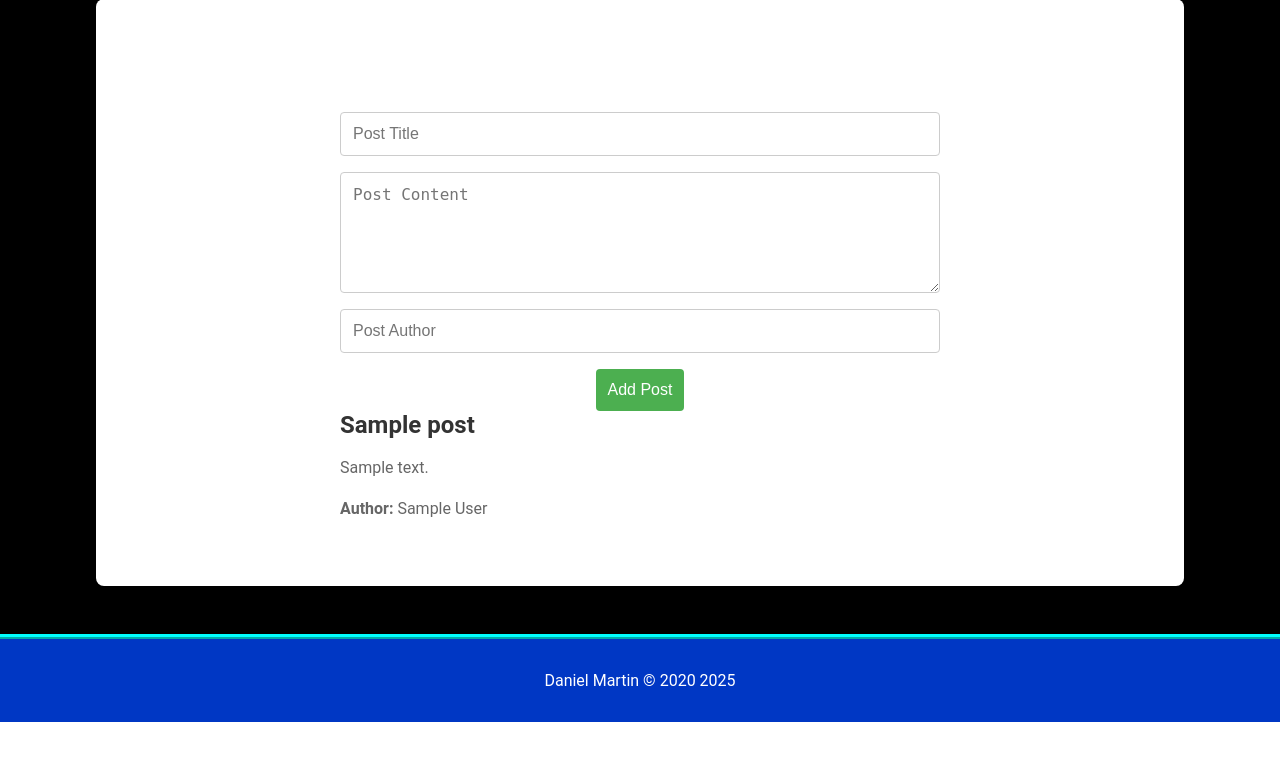
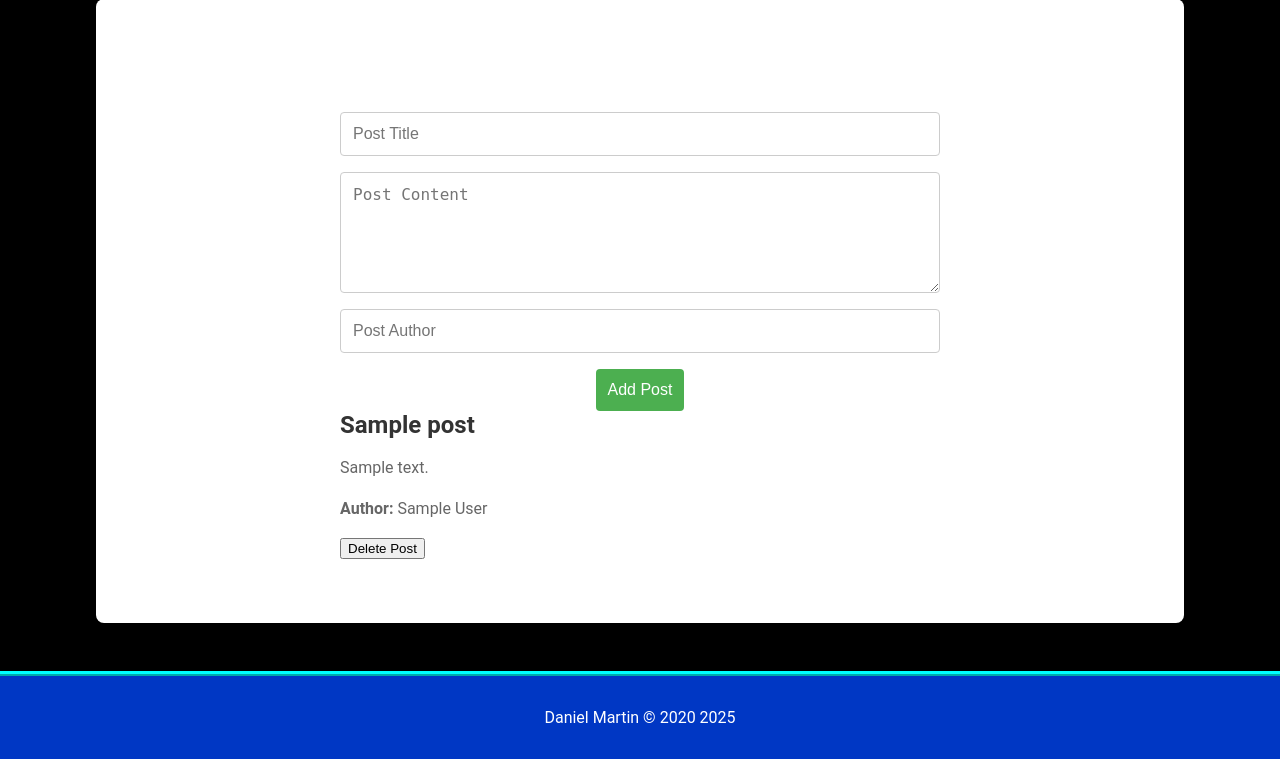
Before and after one commit to danielwmartin1/Blog, a Flask app: template Templates/index.html in a window 1280 px wide. Shown: the part 167-926 px from the top of the page. Before the commit the page ends 889 px from the top, so only its background shows below. Run offline with Flask 3, Linux system fonts and the light colour scheme; the template is opened without the code that fills it: most values are stand-ins (such as "Sample title", 1, 10 or a date in 2020).

Commit message:
Implement post deletion functionality and enhance UI; add delete button and corresponding JavaScript logic

```diff
--- a/Templates/base.html
+++ b/Templates/base.html
@@ -18,9 +18,39 @@
     </footer>
 <script>
     document.addEventListener('DOMContentLoaded', function() {
-    var year = new Date().getFullYear();
-    document.querySelector('footer p').innerHTML += ' ' + year;
+        var year = new Date().getFullYear();
+        document.querySelector('footer p').innerHTML += ' ' + year;
     });
+
+    function deletePost(postId) {
+        if (confirm('Are you sure you want to delete this post?')) {
+            fetch(`/delete-post/${postId}`, {
+                method: 'DELETE'
+            }).then(response => {
+                if (response.ok) {
+                    location.reload();
+                } else {
+                    alert('Failed to delete the post.');
+                }
+            });
+        }
+    }
+
+    function updatePost(postId, postData) {
+        fetch(`/update-post/${postId}`, {
+            method: 'PUT',
+            headers: {
+                'Content-Type': 'application/json'
+            },
+            body: JSON.stringify(postData)
+        }).then(response => {
+            if (response.ok) {
+                location.reload();
+            } else {
+                alert('Failed to update the post.');
+            }
+        });
+    }
 </script>
 </body>
 </html>
--- a/Templates/index.html
+++ b/Templates/index.html
@@ -27,7 +27,50 @@
             <h2>{{ post.title }}</h2>
             <p>{{ post.content }}</p>
             <p><strong>Author:</strong> {{ post.author }}</p>
+            <button onClick="deletePost({{ post.id }})">Delete Post</button>
         </div>
     {% endfor %}
 </div>
+
+<script>
+function getCookie(name) {
+    let cookieValue = null;
+    if (document.cookie && document.cookie !== '') {
+        const cookies = document.cookie.split(';');
+        for (let i = 0; i < cookies.length; i++) {
+            const cookie = cookies[i].trim();
+            if (cookie.substring(0, name.length + 1) === (name + '=')) {
+                cookieValue = decodeURIComponent(cookie.substring(name.length + 1));
+                break;
+            }
+        }
+    }
+    return cookieValue;
+}
+
+function deletePost(postId) {
+    const csrftoken = getCookie('csrftoken');
+    console.log('CSRF Token:', csrftoken); // Debugging CSRF token
+    fetch("/delete_post/" + postId + "/", {
+        method: 'DELETE',
+        headers: {
+            'X-CSRFToken': csrftoken,
+        },
+    })
+    .then(response => {
+        console.log('Response Status:', response.status); // Debugging response status
+        if (response.ok) {
+            location.reload();
+        } else {
+            return response.json().then(error => {
+                throw new Error(error.message);
+            });
+        }
+    })
+    .catch(error => {
+        console.error('Error:', error);
+        alert('Failed to delete post: ' + error.message);
+    });
+}
+</script>
 {% endblock %}
--- a/app.py
+++ b/app.py
@@ -41,5 +41,14 @@ def add_post():
     flash("Post added successfully", "success")
     return redirect(url_for('index'))
 
+@app.route('/delete-post/<int:post_id>', methods=['POST'])
+def delete_post(post_id):
+    if 0 <= post_id < len(posts):
+        del posts[post_id]
+        flash("Post deleted successfully", "success")
+    else:
+        flash("Post not found", "error")
+    return redirect(url_for('index'))
+
 if __name__ == '__main__':
     app.run(debug=True, port=5001)  # Change the port number to 5001 or any other available port
--- a/static/styles.css
+++ b/static/styles.css
@@ -95,6 +95,7 @@ form button:active {
 .post {
     margin-bottom: 2rem;
     text-align: justify;
+    position: relative; /* Added for positioning the delete button */
 }
 
 .post h2 {
@@ -133,6 +134,27 @@ form button:active {
     max-width: 600px;
 }
 
+.delete-button {
+    position: absolute;
+    top: 0;
+    right: 0;
+    background-color: #ff4d4d;
+    color: white;
+    border: none;
+    padding: 0.5rem;
+    cursor: pointer;
+    border-radius: 4px;
+    transition: background-color 0.3s ease;
+}
+
+.delete-button:hover {
+    background-color: #ff1a1a;
+}
+
+.delete-button:active {
+    background-color: #cc0000;
+}
+
 @media (max-width: 768px) {
     .container {
         width: 95%;
```
Also changed, not shown: Views.py (+8 -0 lines).
